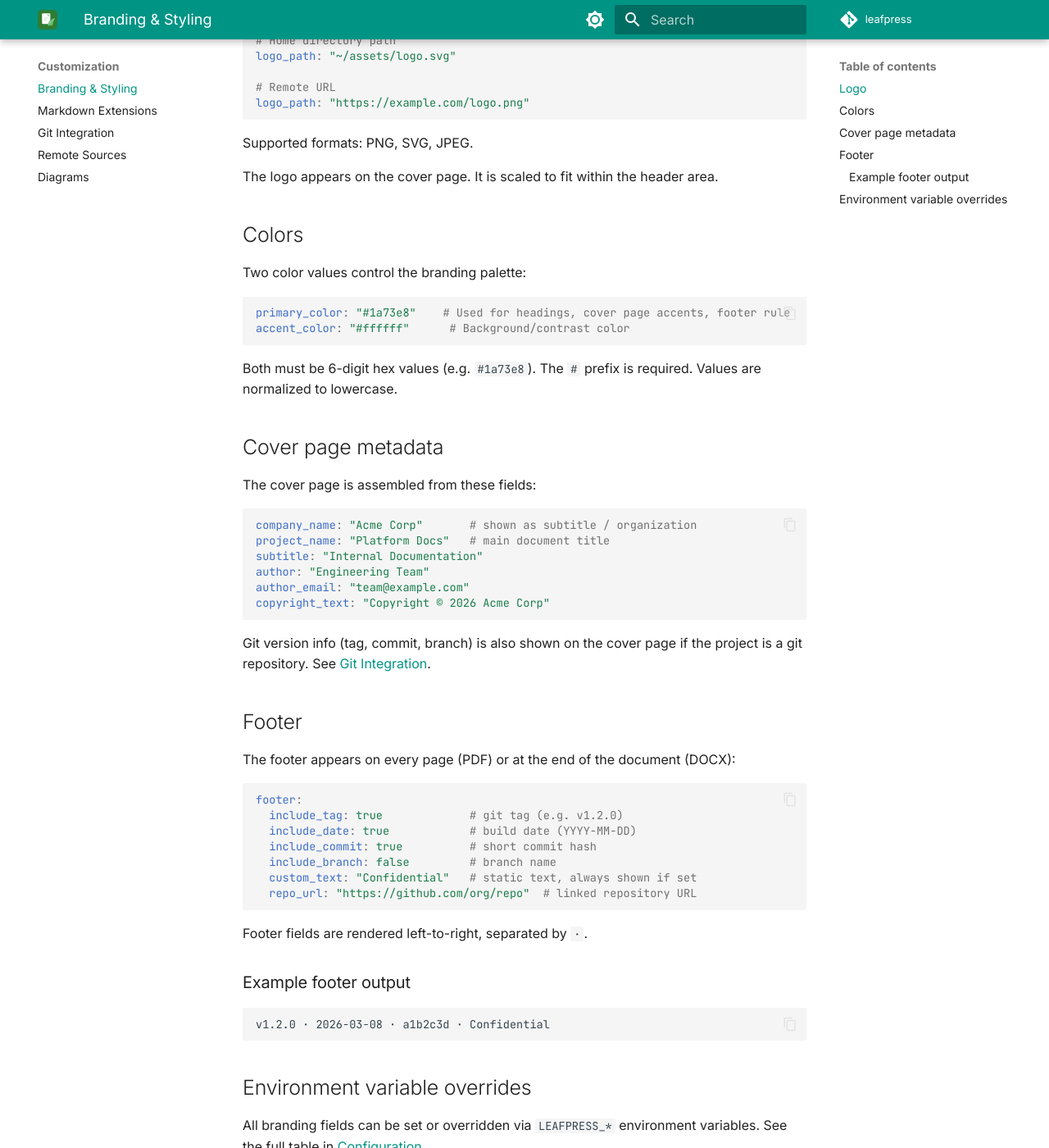
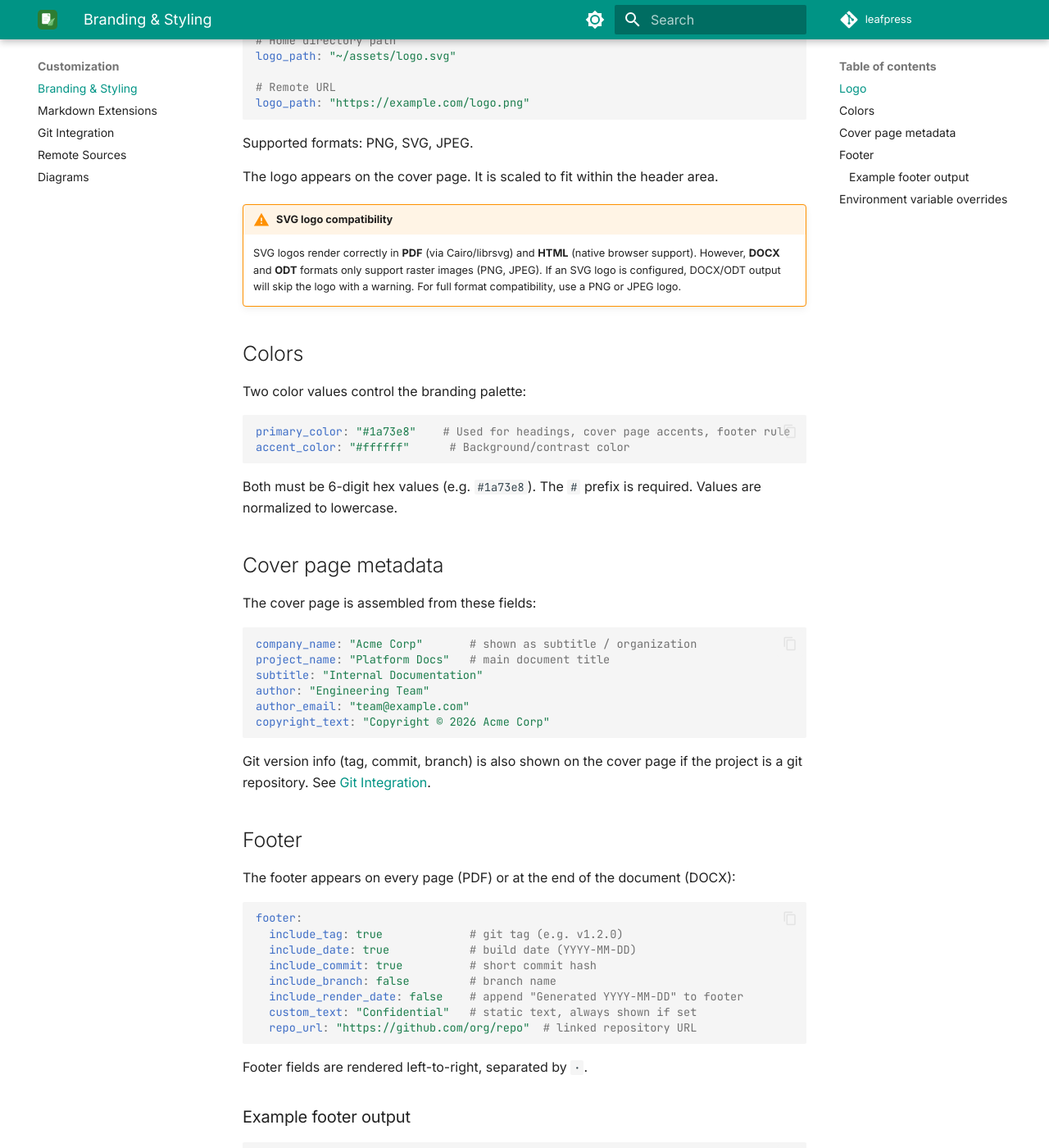
Before and after one commit to hutchins/leafpress, an MkDocs documentation site: the page built from docs/docs/branding.md, in a window 1280 px wide and 1400 px high, scrolled down 537 px. Shown: the whole window at 82% size. Built offline with MkDocs 1.6.1 and Material for MkDocs 9.7.7, drawn with Linux system fonts in a browser that asks for light colours; comment, search, counter and statistics services are not loaded; some of the changed text lies outside the part shown.

Commit message:
Update docs for branding, CLI, configuration, extensions, and ODT

````diff
--- a/docs/docs/branding.md
+++ b/docs/docs/branding.md
@@ -23,6 +23,9 @@ logo_path: "https://example.com/logo.png"
 Supported formats: PNG, SVG, JPEG.
 
 The logo appears on the cover page. It is scaled to fit within the header area.
+
+!!! warning "SVG logo compatibility"
+    SVG logos render correctly in **PDF** (via Cairo/librsvg) and **HTML** (native browser support). However, **DOCX** and **ODT** formats only support raster images (PNG, JPEG). If an SVG logo is configured, DOCX/ODT output will skip the logo with a warning. For full format compatibility, use a PNG or JPEG logo.
 
 ## Colors
 
@@ -60,6 +63,7 @@ footer:
   include_date: true            # build date (YYYY-MM-DD)
   include_commit: true          # short commit hash
   include_branch: false         # branch name
+  include_render_date: false    # append "Generated YYYY-MM-DD" to footer
   custom_text: "Confidential"   # static text, always shown if set
   repo_url: "https://github.com/org/repo"  # linked repository URL
 ```
@@ -72,6 +76,19 @@ Footer fields are rendered left-to-right, separated by `·`.
 v1.2.0 · 2026-03-08 · a1b2c3d · Confidential
 ```
 
+With `include_render_date: true`:
+
+```
+v1.2.0 · 2026-03-08 · a1b2c3d · Confidential · Generated 2026-03-11
+```
+
+The render date can also be toggled via the CLI:
+
+```bash
+leafpress convert . --footer-date      # enable generation date
+leafpress convert . --no-footer-date   # disable generation date
+```
+
 ## Environment variable overrides
 
 All branding fields can be set or overridden via `LEAFPRESS_*` environment variables. See the full table in [Configuration](configuration.md#environment-variables).
````
Also changed, not shown: docs/docs/cli.md (+12 -1 lines), docs/docs/configuration.md (+4 -1 lines), docs/docs/extensions.md (+3 -0 lines), docs/docs/odt.md (+4 -0 lines), README.md, 1 other file.
